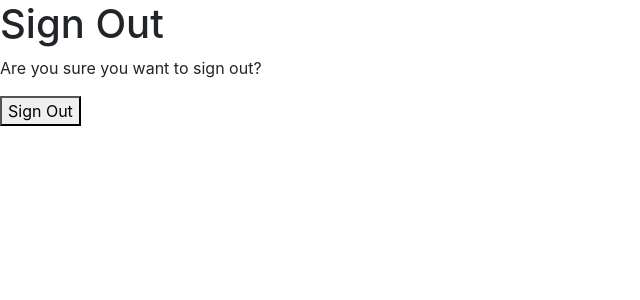
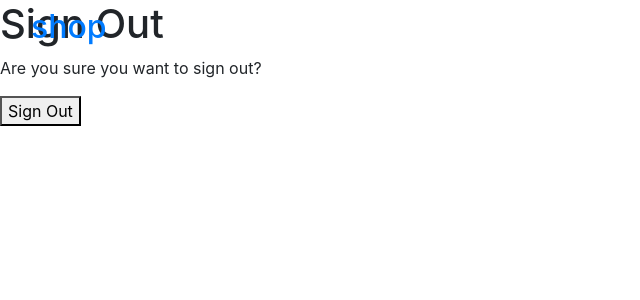
Before and after one commit to Code-Institute-Submissions/kefeletswe-ecommerce_5, a Django app: template templates/allauth/account/logout.html in a window 1280 px wide. Shown: the top 300 px of the page, without its empty margins (0-640 px from the left). Run offline with Django 3.2, Linux system fonts and the light colour scheme; the template is opened without the code that fills it: most values are stand-ins (such as "Sample title", 1, 10 or a date in 2020); some libraries are stand-ins or nearby versions.

Commit message:
added main page header

```diff
--- a/templates/base.html
+++ b/templates/base.html
@@ -29,10 +29,21 @@
     {% block extra_js %}
     {% endblock %}
 
-    <title>Boutique Ado {% block extra_title %}{% endblock %}</title>
+    <title>Online Shop {% block extra_title %}{% endblock %}</title>
   </head>
   <body>
-    <header class="container-fluid fixed-top"></header>
+    <header class="container-fluid fixed-top">
+
+      <div class="row">
+        <div class="col-12 col-lg-4 my-auto py-1 py-lg-0 text-center text-lg-left">
+          <a href="{% url 'myapp'%}" class="nav-link main-logo-link">
+            <h2>shop</h2>
+          </a>
+        </div>
+        <div class="col-12 col-lg-4 my-auto py-1 py-lg-0 text-center text-lg-left"> <!--add search form here--></div>
+        <div class="col-12 col-lg-4 my-auto py-1 py-lg-0 text-center text-lg-left"> <!--add shopping bag here--></div>
+      </div>
+    </header>
 
     {% if messages %}
         <div class="message-container"></div>
```
